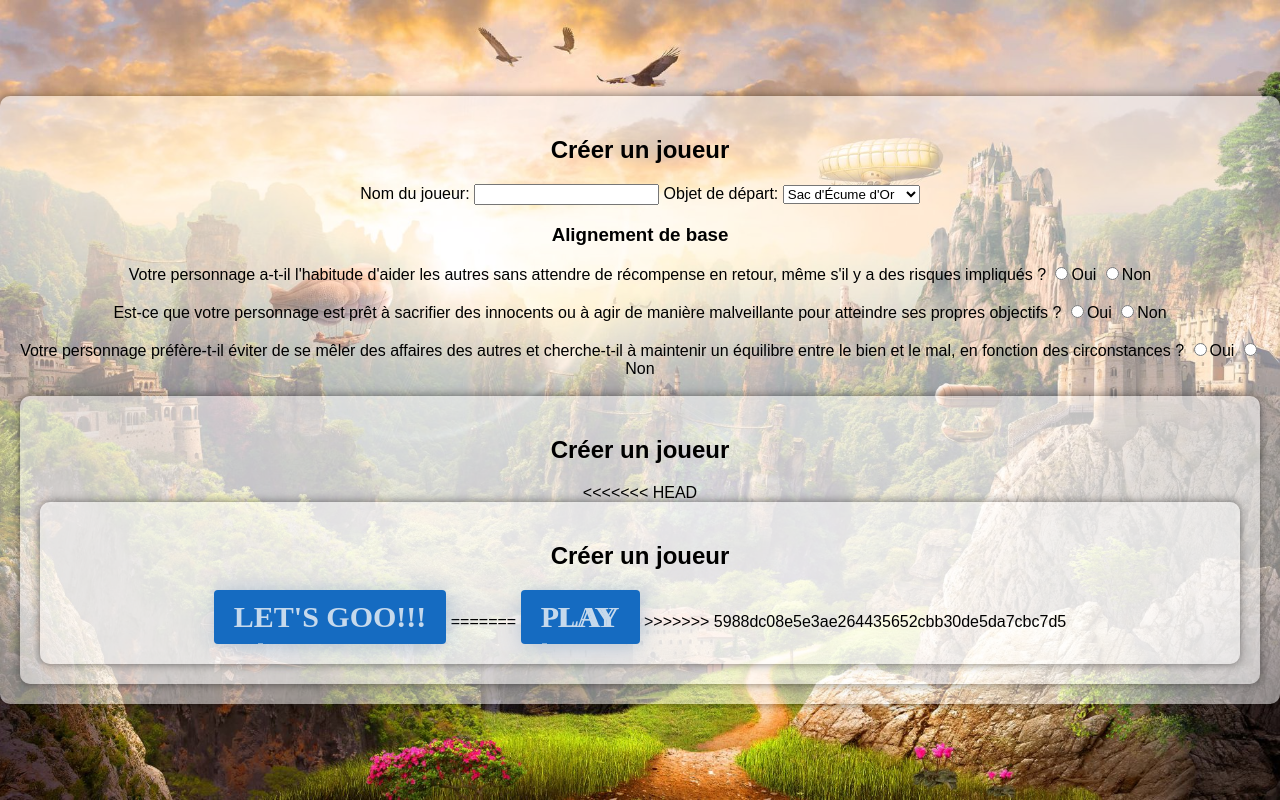
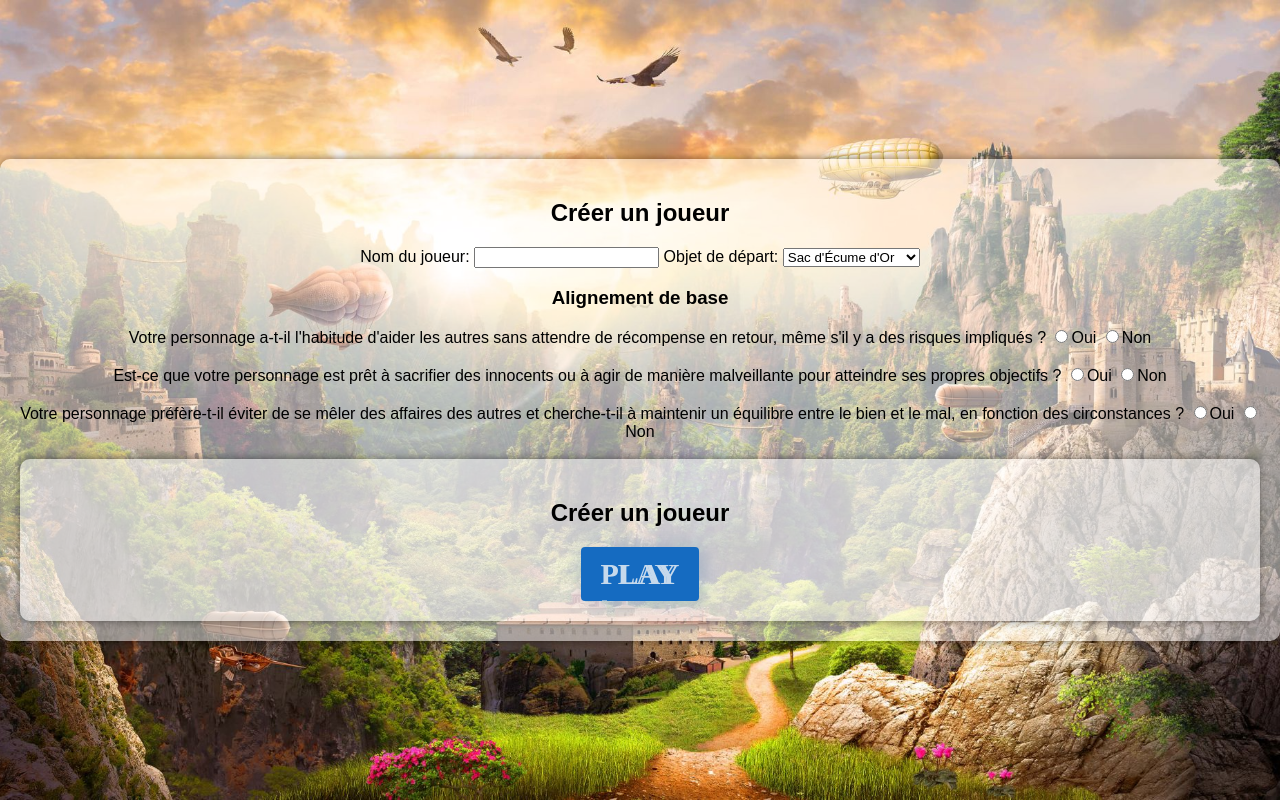
Before and after one commit to DYAHIABERROUIGUET/Djilali-Nemo-Loyd-Mehdi-blue-project, a plain HTML site: page création.html in a window 1280 px wide. Drawn offline with Linux system fonts and the light colour scheme.

Commit message:
PUTEUHHH

```diff
--- a/création.html
+++ b/création.html
@@ -47,17 +47,12 @@
                 <br>
                 <div id="createPlayerForm" class="container hidden">
                     <h2>Créer un joueur</h2>
-<<<<<<< HEAD
-                   <div id="createPlayerForm" class="container hidden">
-                    <h2>Créer un joueur</h2>
-                    <button  type="submit">LET'S GOO!!!</button>
-=======
-                    <button style="--content: 'PLAY';"href="https://twitter.com/kamildyrek">
+
+                    <button style="--content: 'PLAY';">
                         <div class="left"></div>
                           PLAY
                         <div class="right"></div>
                       </button>
->>>>>>> 5988dc08e5e3ae264435652cbb30de5da7cbc7d5
                 </div>
             </div>
         </form>
```
Also changed, not shown: index.html (+1 -1 lines).
